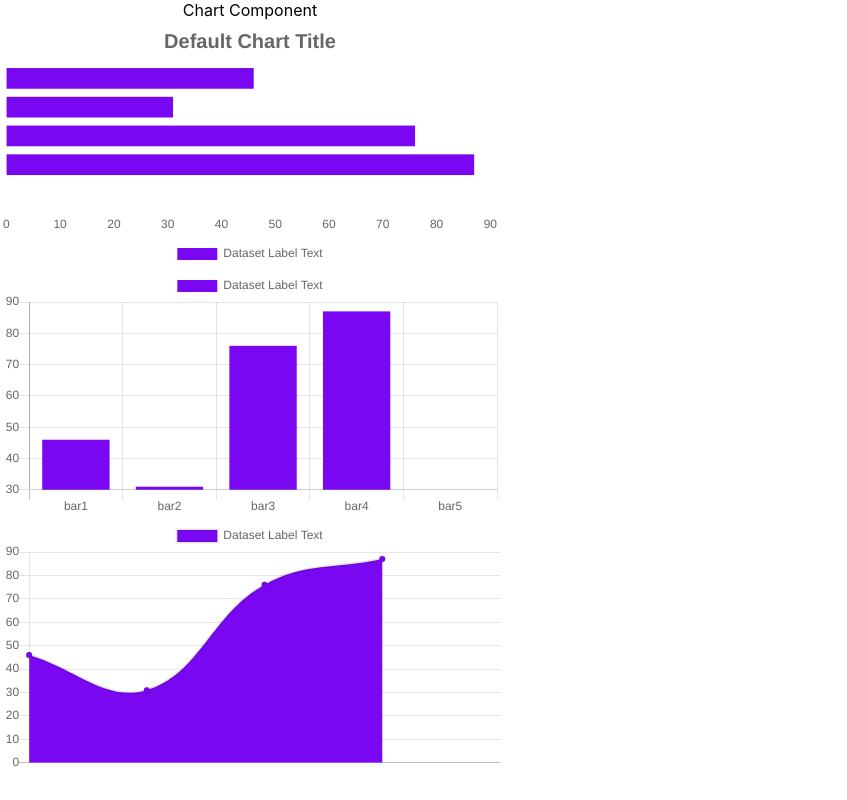
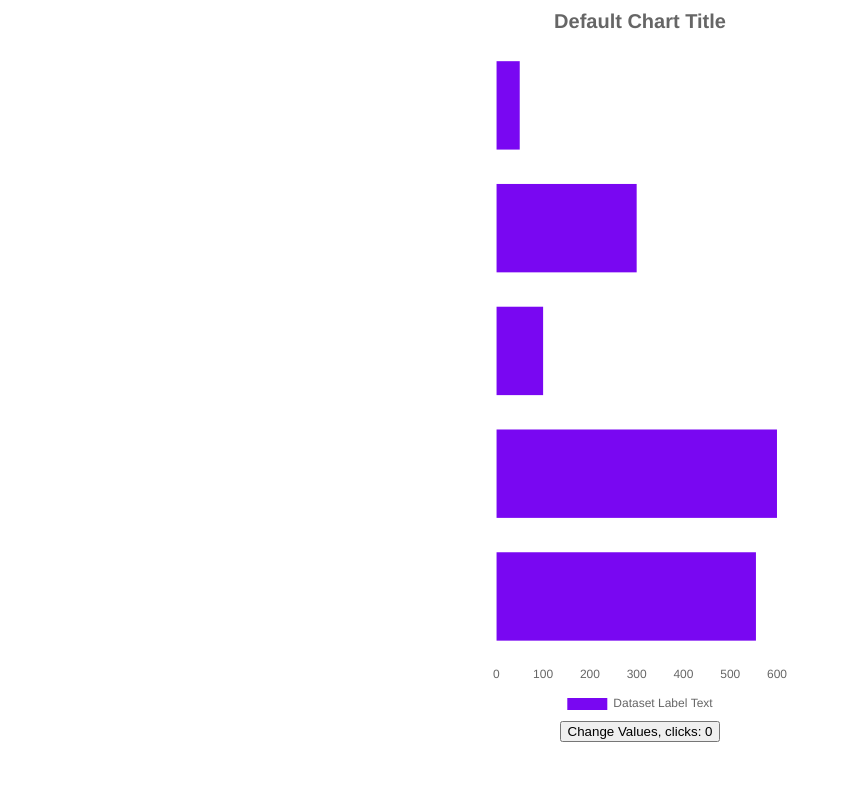
Before and after one commit to AMDip/sortingdemo, a React (Create React App) app: page / in a window 1280 px wide. Shown: the whole page, without its empty margins (0-847 px from the left). Built offline with nearby package versions, Linux system fonts and the light colour scheme.

Commit message:
Added some minor functionality to the chart

```diff
--- a/src/App.css
+++ b/src/App.css
@@ -1,7 +1,12 @@
 .App {
   text-align: center;
 }
-
+.chart{
+  position: relative;
+  display: flex;
+  justify-content: center;
+  height: 720px;
+}
 .App-logo {
   height: 40vmin;
   pointer-events: none;
--- a/src/App.js
+++ b/src/App.js
@@ -1,48 +1,66 @@
-import React, { Component } from 'react';
-import './App.css';
-import Chart from './components/Chart';
+import React, { Component } from "react";
+import "./App.css";
+import Chart from "./components/Chart";
 
 class App extends Component {
-  constructor() {
-    super();
+  constructor(props) {
+    super(props);
+    this.counter= 0;
     this.state = {
-      chartData: {}
+      chartData: {
+        labels: ["bar1", "bar2", "bar3", "bar4", "bar5"],
+        datasets: [
+          {
+            label: "Dataset Label Text",
+            data: [50,300,100,600,555],
+            backgroundColor: "rgba(121,7,242,75)"
+          }
+        ]
+      }
     }
   }
 
-  randomArray(){
-    return  Math.floor(Math.random() * 70) + 30;
+
+  randomArray = (min, max) => {
+    let randomNumber = Math.floor(Math.random() * max-min) + min;
+    console.log(randomNumber + "min:" + min + "max:" + max)
+    return randomNumber;
   }
-  // randomArray(length, max) { [...new Array(length)].map(
-  //   ()=>Math.round(Math.random()*max));}
 
-  getChartData() {
+  componentDidUpdate() {
+    console.log("Component did update start");
+  }
+
+  clickHandle = () => {
     this.setState({
       chartData: {
-        labels: ['bar1', 'bar2', 'bar3', 'bar4', 'bar5'],
+        labels: ["1", "2", "3", "4", "5"],
         datasets: [
           {
-            label: 'Dataset Label Text',
-            //data: [819, 500, 12345, 4135, 900],
-            data: [this.randomArray(),this.randomArray(),this.randomArray(),this.randomArray() ],
-            backgroundColor: 'rgba(121,7,242,75)'
+            label: "Dataset Label Text",
+            //data: [this.randomArray(),this.randomArray(),this.randomArray(),this.randomArray(),this.randomArray() ],
+            data: [this.randomArray(500,1000)],
+            backgroundColor: "rgba(121,7,242,75)"
           }
         ]
-      }
-    })
-  }
-
-  componentWillMount(){
-    this.getChartData();
-    console.log("Random Number:" + this.state.chartData.datasets);
+      },
+    });
+    this.counter = this.counter + 1
+    console.log("Button Clicked + charData: " + this.state.chartData.datasets.data)
   }
 
   render() {
+    console.log("Render")
     return (
       <div className="App">
-        <Chart chartData={this.state.chartData}/>
+        <div className="chart">
+          <Chart chartData={this.state.chartData} />
+        </div>
+        <button onClick={this.clickHandle}>
+          Change Values, clicks: {this.counter}
+        </button>
       </div>
-    )
+    );
   }
 }
 
--- a/src/components/Chart.js
+++ b/src/components/Chart.js
@@ -1,80 +1,62 @@
-import React, { Component } from 'react';
-import { Bar, HorizontalBar, Line } from 'react-chartjs-2';
+import React, { Component } from "react";
+import { Bar, HorizontalBar } from "react-chartjs-2";
 
 class Chart extends Component {
   constructor(props) {
     super(props);
     this.state = {
-            chartData: props.chartData
-        }
+      chartData: this.props.chartData
+    };
   }
 
-    static defaultProps = {
-        displayTitle: 'Default Chart Title'
+  componentWillReceiveProps() {
+    console.log("Component will receive props");
+    this.setState({
+        chartData: this.props.chartData
+      });
   }
 
   render() {
+      console.log("Render")
     return (
       <div>
-                <div className='chart' style={{ height: '500px', width: '500px' }}> Chart Component
         <HorizontalBar
           data={this.state.chartData}
           options={{
             responsive: true,
-                            maintainAspectRatio: true,
+            maintainAspectRatio: false,
             title: {
               display: true,
               fontSize: 20,
-                                text: this.props.displayTitle
+              text: "Default Chart Title"
             },
             legend: {
               display: true,
-                                position: 'bottom'
-                            }
-                            , scales: {
-                                xAxes: [{
+              position: "bottom"
+            },
+            scales: {
+              xAxes: [
+                {
                   ticks: { beginAtZero: true },
                   gridLines: {
                     display: false
                   }
-                                }],
-                                yAxes: [{
+                }
+              ],
+              yAxes: [
+                {
                   display: false,
                   ticks: { beginAtZero: true },
                   gridLines: {
                     display: false
                   }
-                                }]
                 }
-                        }}
-                    />
-                    <Bar
-                        data={this.state.chartData}
-                    />
-                    <Line
-                        data={this.state.chartData}
-                        options={{
-                            showLines: true,
-                            scales: {
-                                xAxes: [{
-                                    display: false,
-                                    gridLines: {
-                                        display: true
-                                    }
-                                }],
-                                yAxes: [{
-                                    display: true,
-                                    ticks: { beginAtZero: true },
-                                    gridLines: {
-                                        display: true
-                                    }
-                                }]
+              ]
             }
           }}
         />
       </div>
-            </div>
-        )
+    );
   }
 }
 
```
Lines whose indentation alone changed are shown as unchanged.
